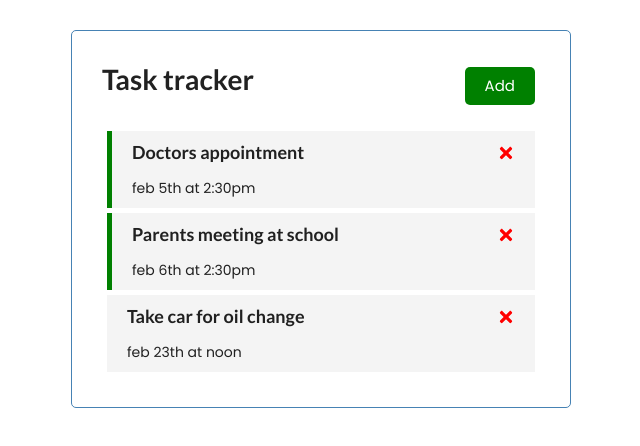
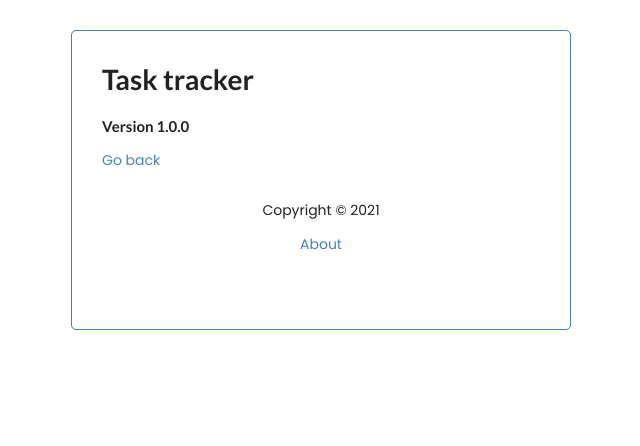
Before and after one commit to hugues0/my-tasks, a React (Create React App) app: page /about in a window 1280 px wide. Shown: the top 446 px of the page, without its empty margins (319-959 px from the left). Built offline with nearby package versions, Linux system fonts and the light colour scheme; data requests are answered from the project's data file.

Commit message:
added separate routes

```diff
--- a/package.json
+++ b/package.json
@@ -10,6 +10,7 @@
     "react": "^17.0.2",
     "react-dom": "^17.0.2",
     "react-icons": "^4.2.0",
+    "react-router-dom": "^5.2.0",
     "react-scripts": "4.0.3",
     "web-vitals": "^1.0.1"
   },
--- a/src/App.js
+++ b/src/App.js
@@ -1,6 +1,9 @@
 import { useState, useEffect } from "react";
+import { BrowserRouter as Router, Route } from "react-router-dom";
 import Header from "./components/Header";
+import Footer from "./components/Footer";
 import Tasks from "./components/Tasks";
+import About from "./components/About";
 import AddTask from "./components/AddTask";
 
 function App() {
@@ -83,18 +86,35 @@
   };
 
   return (
+    <Router>
       <div className="container">
         <Header
           onAdd={() => setShowAddTask(!showAddTask)}
           showAdd={showAddTask}
         />
+
+        <Route
+          path="/"
+          exact
+          render={(props) => (
+            <>
               {showAddTask && <AddTask onAdd={addTask} />}
               {tasks.length > 0 ? (
-        <Tasks tasks={tasks} onDelete={deleteTask} onToggle={toggleReminder} />
+                <Tasks
+                  tasks={tasks}
+                  onDelete={deleteTask}
+                  onToggle={toggleReminder}
+                />
               ) : (
                 "No tasks to show"
               )}
+            </>
+          )}
+        />
+        <Route path="/about" component={About} />
+        <Footer />
       </div>
+    </Router>
   );
 }
 
--- /dev/null
+++ b/src/components/About.js
@@ -0,0 +1,13 @@
+import React from 'react'
+import {Link } from 'react-router-dom'
+
+const About = () => {
+    return (
+        <div>
+            <h4>Version 1.0.0</h4>
+            <Link to ='/'>Go back</Link>
+        </div>
+    )
+}
+
+export default About
--- /dev/null
+++ b/src/components/Footer.js
@@ -0,0 +1,13 @@
+import React from 'react'
+import { Link } from "react-router-dom";
+
+const Footer = () => {
+    return (
+        <footer>
+            <p>Copyright &copy; 2021</p>
+            <Link to="/about">About</Link>
+        </footer>
+    )
+}
+
+export default Footer
--- a/src/components/Header.js
+++ b/src/components/Header.js
@@ -1,25 +1,29 @@
-import propTypes from 'prop-types'
-import React from 'react'
-import Button from './Button'
+import propTypes from "prop-types";
+import React from "react";
+import { useLocation } from "react-router-dom";
+import Button from "./Button";
 
+const Header = ({ title, onAdd, showAdd }) => {
+  const location = useLocation();
 
-const Header = ({title,onAdd,showAdd}) => {
-
-    return (
-      <header className="header">
-        <h1>{title}</h1>
-        <Button text={showAdd ? "Hide" : "Add"} color={showAdd ? "red" : "green" } onClick={onAdd}/>
-
-      </header>
-    );
-}
+  return (
+    <header className="header">
+      <h1>{title}</h1>
+      {location.pathname === '/' && <Button
+        text={showAdd ? "Hide" : "Add"}
+        color={showAdd ? "red" : "green"}
+        onClick={onAdd}
+      />}
+    </header>
+  );
+};
 
 Header.defaultProps = {
-    title: "Task tracker"
-}
+  title: "Task tracker",
+};
 
 Header.propTypes = {
-    title: propTypes.string.isRequired
-}
+  title: propTypes.string.isRequired,
+};
 
-export default Header
+export default Header;
```
Also changed, not shown: 1 other file (tests, documents, lock files or other folders). Lines whose indentation alone changed are shown as unchanged.
